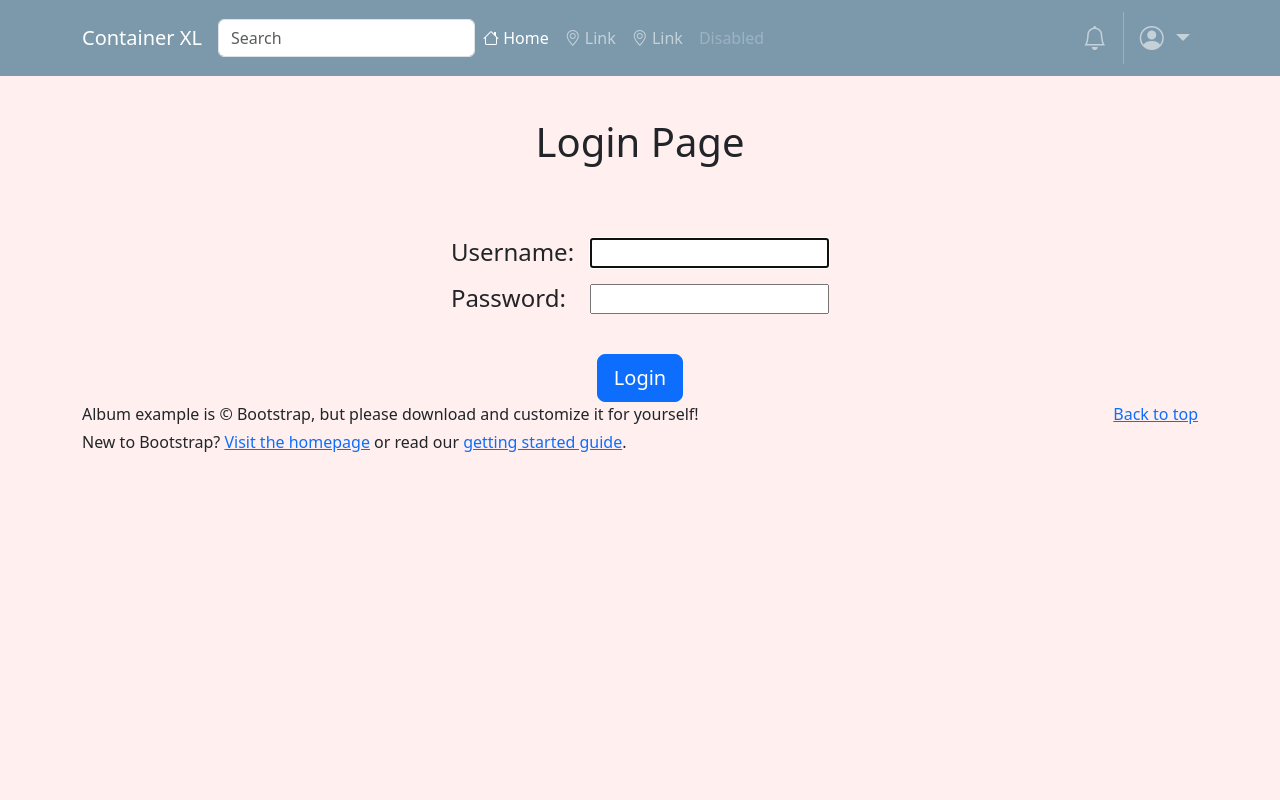
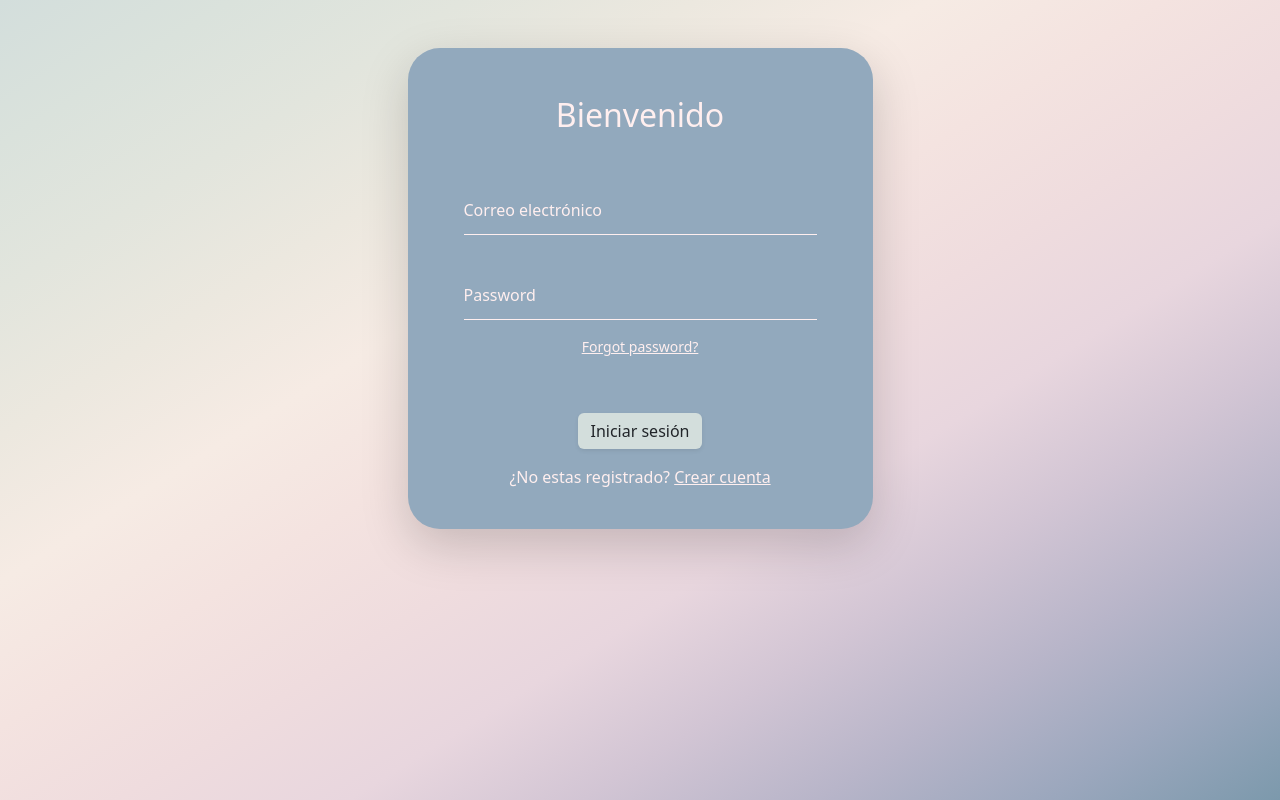
Before and after one commit to Hcatmin/FcFoods, a Django app: page /accounts/login/ in a window 1280 px wide. Run offline with Django 4.2, Linux system fonts and the light colour scheme; some libraries are stand-ins or nearby versions.

Commit message:
HTML y CSS de login agregados

```diff
--- /dev/null
+++ b/foodproject/static/css/registration/style.css
@@ -0,0 +1,63 @@
+html {
+	height: 100%;
+}
+
+body {
+	background-image: linear-gradient(to right bottom, #d3dedc, #dae2dc, #e2e5dd, #ece8df, #f6ebe4, #f4e3e0, #efdcde, #e8d6de, #d2c5d4, #b8b5c9, #9ba7bd, #7c99ac);
+}
+
+.login-box {
+	color: #FFEFEF;
+	background: #92A9BD;
+}
+
+.login-box h2{
+	margin-bottom: 4rem;
+}
+
+.login-box a {
+	color: #FFEFEF;
+}
+
+.login-box input {
+	border-radius: 0%;
+	border: none;
+  border-bottom: 1px solid #FFEFEF;
+	background: transparent;
+	z-index: 0;
+}
+
+.login-box label {
+	position: absolute;
+	pointer-events: none;
+	text-align: start;
+	transition: .5s;
+	color: #FFEFEF;
+}
+
+.login-box label:has(+ input:focus),
+.login-box label:has(+ input:not(:placeholder-shown)) {
+	transform: translate(0, -2rem);
+	font-size: smaller;
+}
+
+
+.login-box ::-webkit-input-placeholder {
+	opacity: 0;
+}
+
+.login-box input:focus::-webkit-input-placeholder { /* Chrome/Opera/Safari */
+	transition-delay: 0.2s;
+	opacity: 1;
+	color: #596462;
+}
+
+.login-box button {
+	border: 0;
+	background-color: #D3DEDC;
+}
+
+.login-box .btn:hover {
+  background-color: #FFEFEF; /* Green */
+  color: black;
+}
--- a/foodproject/templates/registration/login.html
+++ b/foodproject/templates/registration/login.html
@@ -1,45 +1,46 @@
-{% extends "base.html" %}
+<!doctype html>
+<html lang="en">
 
-{% block content %}
+<head>
+  <title>Ingresar</title>
+  <!-- Required meta tags -->
+  <meta charset="utf-8">
+  <meta name="viewport" content="width=device-width, initial-scale=1, shrink-to-fit=no">
 
-{% if not next %}
-    {% url 'films:all' as next %}
-{% endif %}
+  <!-- Bootstrap CSS v5.2.1 -->
+  <link href="https://cdn.jsdelivr.net/npm/bootstrap@5.2.1/dist/css/bootstrap.min.css" rel="stylesheet"
+    integrity="sha384-iYQeCzEYFbKjA/T2uDLTpkwGzCiq6soy8tYaI1GyVh/UjpbCx/TYkiZhlZB6+fzT" crossorigin="anonymous">
+  <link rel="stylesheet" type="text/css" href="../../static/css/registration/style.css">
 
-<div class="container">
-    {% if form.errors %}
-        <div class="alert alert-danger mt-5 text-center" role="alert">
-            Your username and password didn't match. Please try again.
+</head>
+
+<body>
+  <div class="container-sm my-5">
+    <div class="col-12 col-md-8 col-lg-6 col-xl-5 text-center mx-auto rounded-5 px-2 py-4 shadow-lg login-box ">
+      <h2 class="mt-4">Bienvenido</h2>
+      <form>
+        <div class="mb-3 mx-4 mx-sm-5 my-5 text-start">
+          <label for="" class="form-label">Correo electrónico</label>
+          <input type="email" class="form-control bg-transparent text-white" name="" id="" aria-describedby="emailHelpId" placeholder="abc@mail.com">
         </div>
-    {% endif %}
+        <div class="mb-3 mx-4 mx-sm-5 my-5 text-start">
+          <label for="" class="form-label">Password</label>
+          <input type="password" class="form-control bg-transparent text-white" name="" id="" placeholder=" ">
+        </div>
+        <p class="small mb-5 pb-lg-2"><a class="" href="#!">Forgot password?</a></p>
+        <p class=""><button type="button" class="btn shadow-sm">Iniciar sesión</button></p>
+      </form>
+      <p class="register">¿No estas registrado? <a href="#">Crear cuenta</a></p>
+    </div>
+  </div>
+  <!-- Bootstrap JavaScript Libraries -->
+  <script src="https://cdn.jsdelivr.net/npm/@popperjs/core@2.11.6/dist/umd/popper.min.js"
+    integrity="sha384-oBqDVmMz9ATKxIep9tiCxS/Z9fNfEXiDAYTujMAeBAsjFuCZSmKbSSUnQlmh/jp3" crossorigin="anonymous">
+  </script>
 
-    <form class="mt-5" method="post" action="{% url 'login' %}">
-        {% csrf_token %}
-        <h1 class="text-center my-5">Login Page</h1>
-        <div class="d-flex justify-content-center mb-3">
-            <table class="table table-borderless" style="width: 10%;">
-                <thead>
-                    <th scope="col"></th>
-                    <th scope="col"></th>
-                </thead>
-                <tbody>
-                    <tr>
-                        <td class="h4">{{form.username.label}}:</td>
-                        <td>{{form.username}}</td>
-                    </tr>
-                    <tr>
-                        <td class="h4">{{form.password.label}}:</td>
-                        <td>{{form.password}}</td>
-                    </tr>
-                </tbody>
-            </table>
-        </div>
-        {% comment %} {{ form.as_p }} {% endcomment %}
-        <div class="d-flex justify-content-center">
-            <input type="submit" class="btn btn-primary btn-lg" value="Login" />
-        </div>
-        <input type="hidden" name="next" value="{{ next }}" />
-    </form>
+  <script src="https://cdn.jsdelivr.net/npm/bootstrap@5.2.1/dist/js/bootstrap.min.js"
+    integrity="sha384-7VPbUDkoPSGFnVtYi0QogXtr74QeVeeIs99Qfg5YCF+TidwNdjvaKZX19NZ/e6oz" crossorigin="anonymous">
+  </script>
+</body>
 
-</div>
-{% endblock %}
+</html>
```
